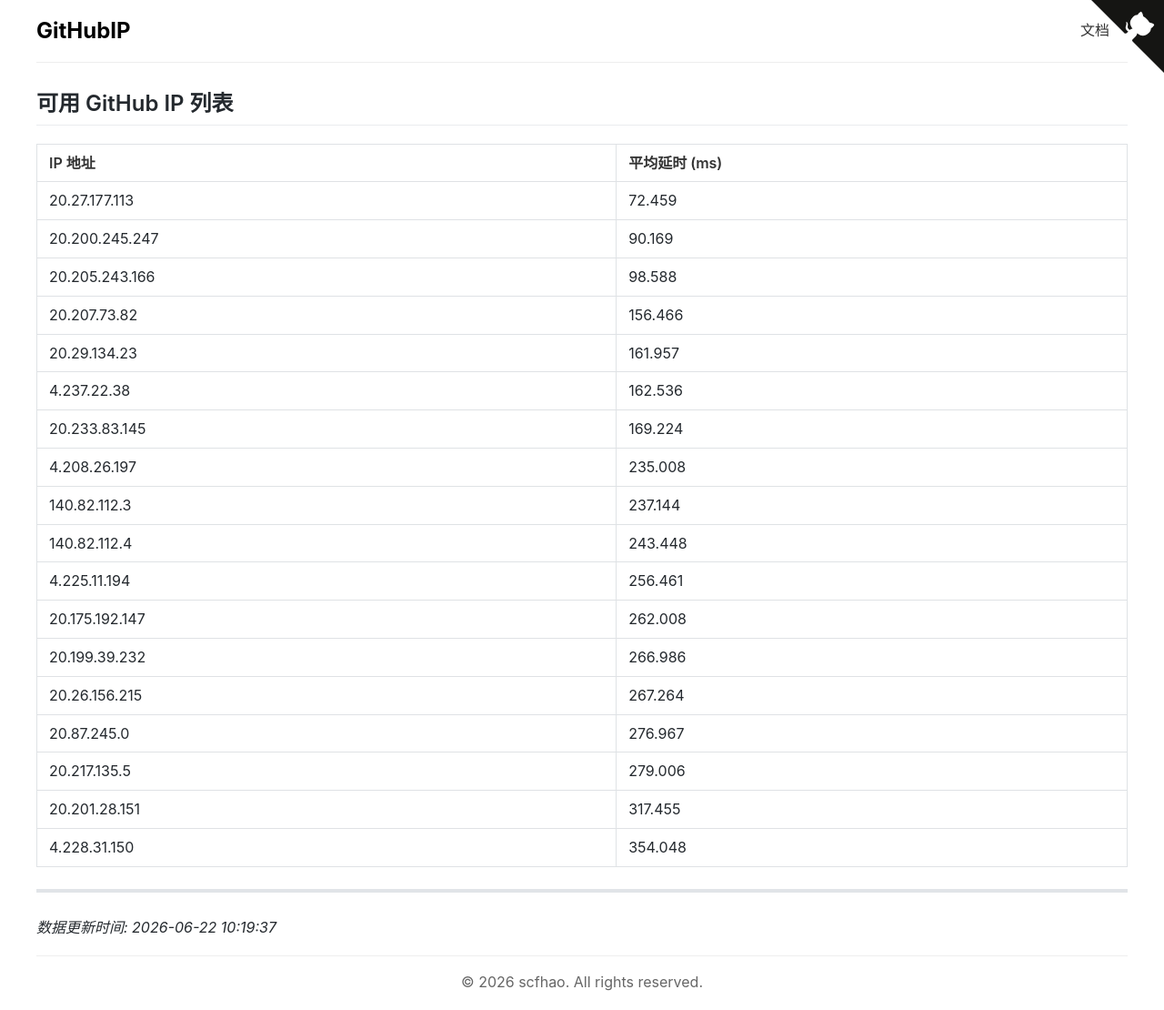
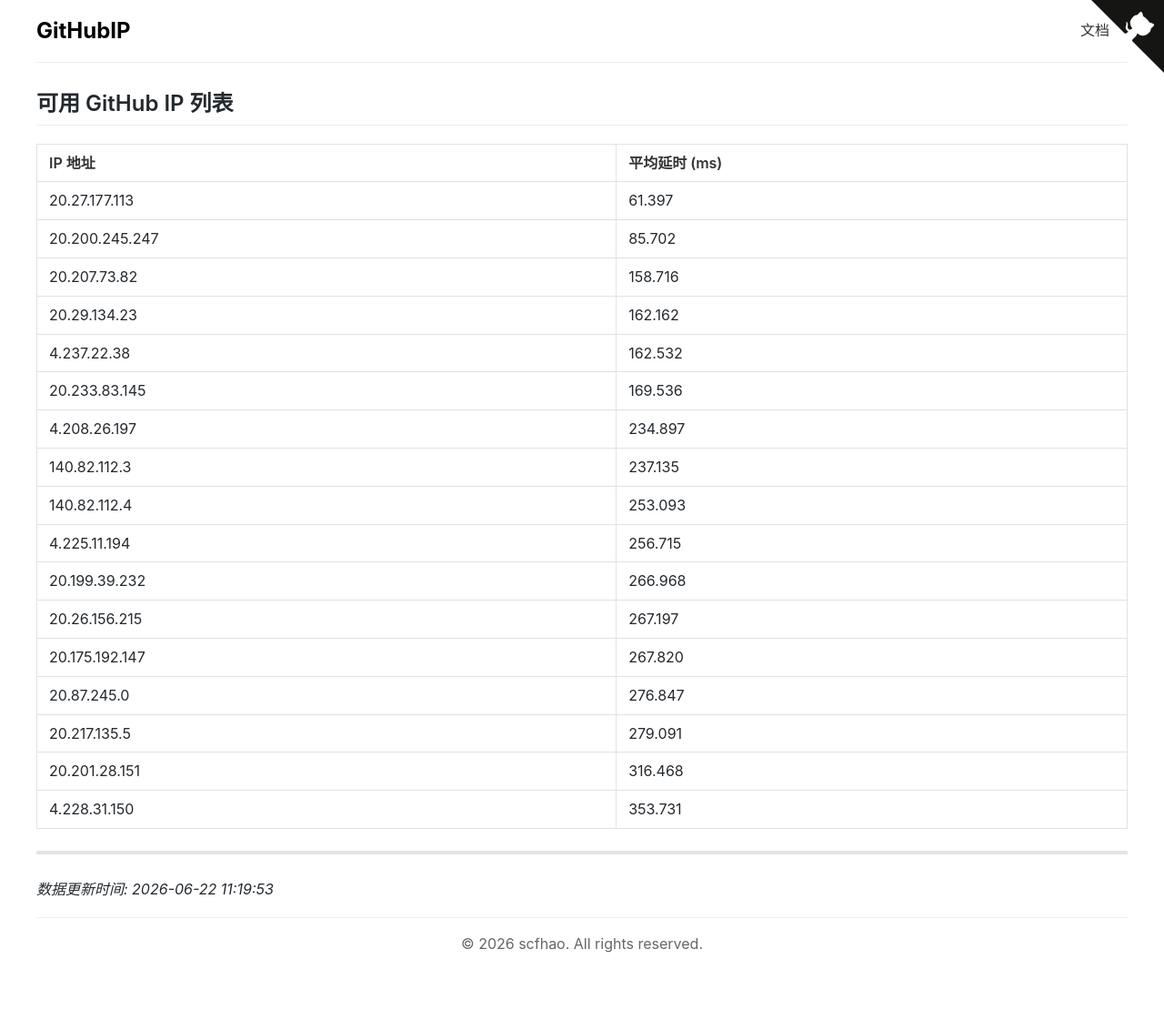
Before and after one commit to scfhao/GitHubIP, a Jekyll site: the page built from index.md, in a window 1280 px wide. Shown: the whole page at 91% size. Built offline with Jekyll 4.4.1, drawn with Linux system fonts in a browser that asks for light colours; after the commit the page ends 1068 px from its top, so only the background shows below that.

Commit message:
自动脚本执行 - 2026-06-22 11:19:53

```diff
--- a/index.md
+++ b/index.md
@@ -1,32 +1,31 @@
 ---
 layout: home
 title: GitHub IP 列表
-date: 2026-06-22 10:19:37
+date: 2026-06-22 11:19:53
 ---
 
 ## 可用 GitHub IP 列表
 
 | IP 地址 | 平均延时 (ms) |
 |---------|--------------|
-| 20.27.177.113 | 72.459 |
-| 20.200.245.247 | 90.169 |
-| 20.205.243.166 | 98.588 |
-| 20.207.73.82 | 156.466 |
-| 20.29.134.23 | 161.957 |
-| 4.237.22.38 | 162.536 |
-| 20.233.83.145 | 169.224 |
-| 4.208.26.197 | 235.008 |
-| 140.82.112.3 | 237.144 |
-| 140.82.112.4 | 243.448 |
-| 4.225.11.194 | 256.461 |
-| 20.175.192.147 | 262.008 |
-| 20.199.39.232 | 266.986 |
-| 20.26.156.215 | 267.264 |
-| 20.87.245.0 | 276.967 |
-| 20.217.135.5 | 279.006 |
-| 20.201.28.151 | 317.455 |
-| 4.228.31.150 | 354.048 |
+| 20.27.177.113 | 61.397 |
+| 20.200.245.247 | 85.702 |
+| 20.207.73.82 | 158.716 |
+| 20.29.134.23 | 162.162 |
+| 4.237.22.38 | 162.532 |
+| 20.233.83.145 | 169.536 |
+| 4.208.26.197 | 234.897 |
+| 140.82.112.3 | 237.135 |
+| 140.82.112.4 | 253.093 |
+| 4.225.11.194 | 256.715 |
+| 20.199.39.232 | 266.968 |
+| 20.26.156.215 | 267.197 |
+| 20.175.192.147 | 267.820 |
+| 20.87.245.0 | 276.847 |
+| 20.217.135.5 | 279.091 |
+| 20.201.28.151 | 316.468 |
+| 4.228.31.150 | 353.731 |
 
 ---
 
-*数据更新时间: 2026-06-22 10:19:37*
+*数据更新时间: 2026-06-22 11:19:53*
```
